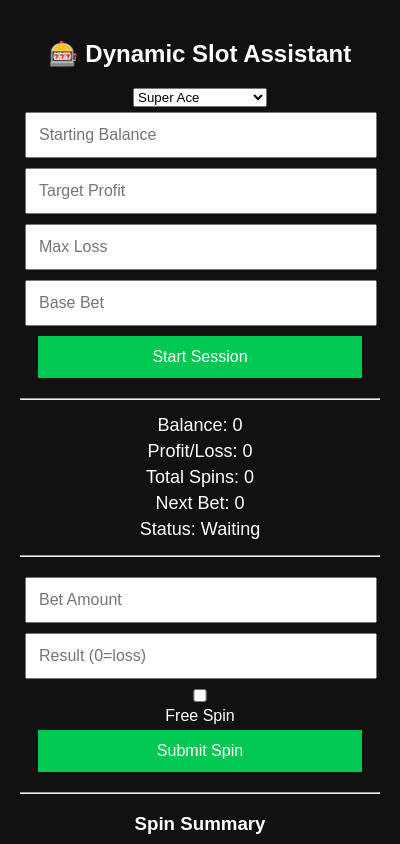
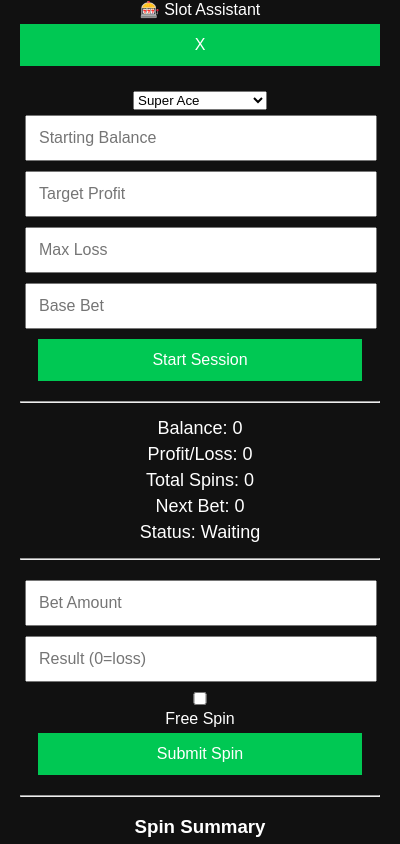
Before and after one commit to Luweng23/Slot-Helper, an Electron app: page index.html in a window 400 px wide. Shown: the top 844 px of the page. Drawn offline with Linux system fonts and the light colour scheme.

Commit message:
Update index.html

```diff
--- a/index.html
+++ b/index.html
@@ -5,11 +5,15 @@
   <link rel="stylesheet" href="style.css">
 </head>
 <body>
+
+<!-- WINDOW CONTROLS -->
+<div class="window-bar">
+  <span>🎰 Slot Assistant</span>
+  <button onclick="closeApp()">X</button>
+</div>
+
 <div class="container">
-  <h2>🎰 Dynamic Slot Assistant</h2>
-
   <div class="setup">
-    <!-- UPDATED: Dropdown for Game Name -->
     <select id="game">
       <option value="Super Ace">Super Ace</option>
       <option value="Super Ace Deluxe">Super Ace Deluxe</option>
@@ -53,7 +57,6 @@
 
   <hr>
 
-  <!-- Spin Summary -->
   <div class="summary-panel">
     <h3>Spin Summary</h3>
     <p id="summary">Total Spins: 0 | Hits: 0 | Misses: 0 | Hit Rate: 0%</p>
@@ -70,7 +73,6 @@
 
   <hr>
 
-  <!-- ✅ NEW: GAME HISTORY -->
   <div class="game-history">
     <h3>Game History</h3>
     <table id="gameHistoryTable">
@@ -84,6 +86,13 @@
   </div>
 
 </div>
+
+<script>
+function closeApp(){
+  window.close();
+}
+</script>
+
 <script src="script.js"></script>
 </body>
 </html>
```
